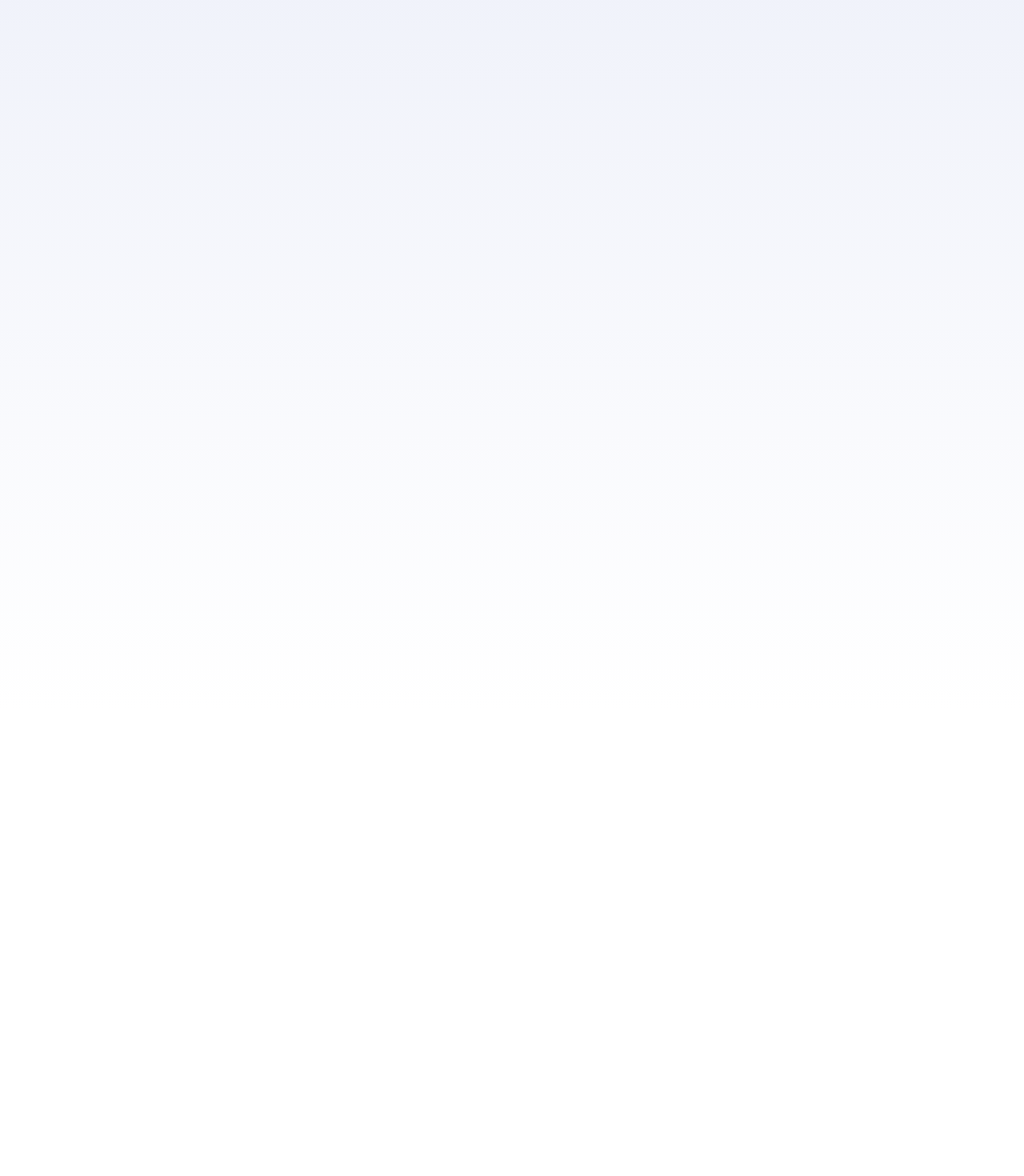
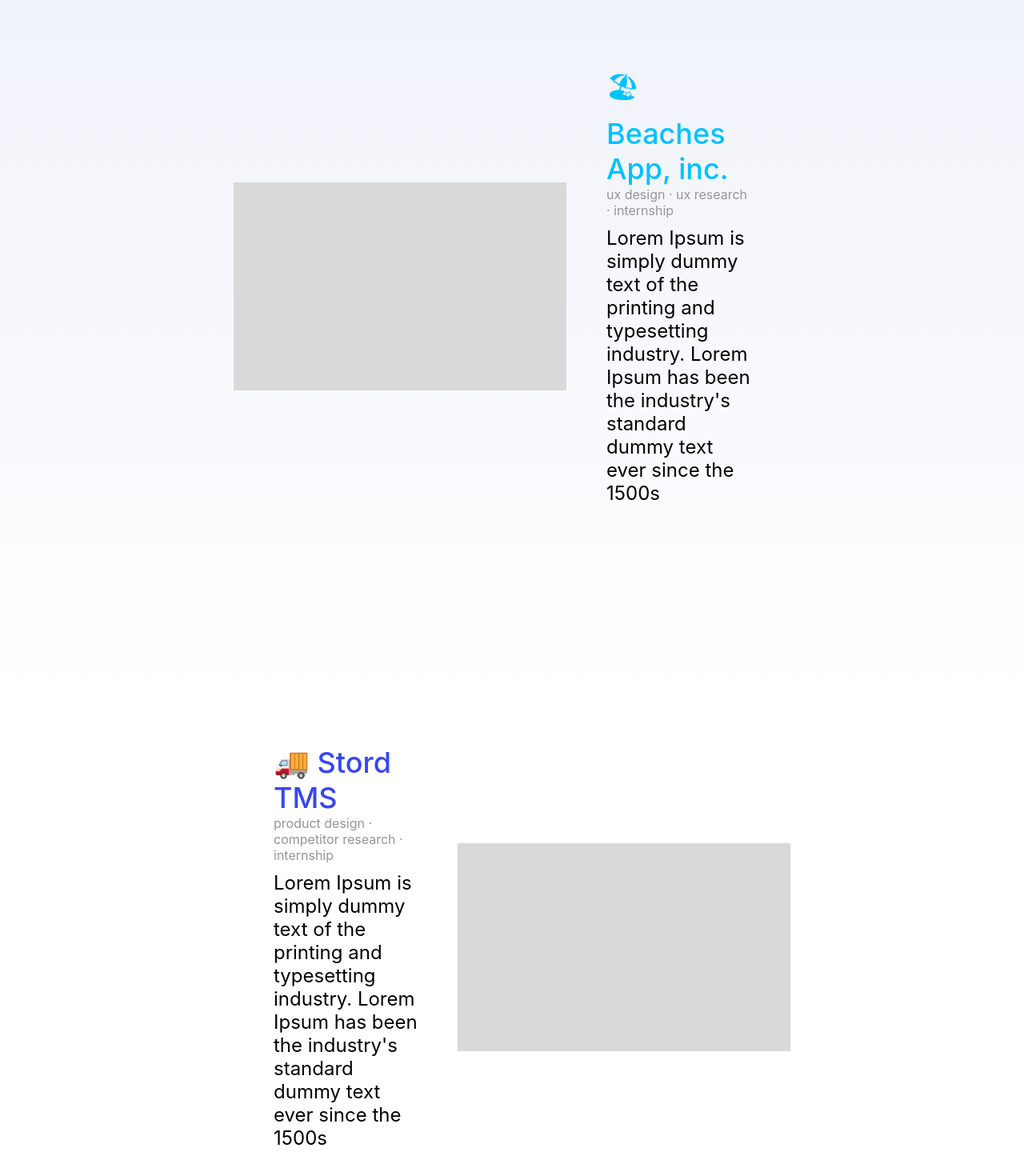
Before and after one commit to x4kUHD/port2, a React (Create React App) app in the folder my-app/: page / in a window 1280 px wide. Shown: the part 1110-2580 px from the top of the page at 80% size. Before the commit the page ends 2000 px from the top, so only its background shows below. Built offline with nearby package versions, Linux system fonts and the light colour scheme; a web font is replaced by a local one.

Commit message:
12/24/2023

```diff
--- a/my-app/src/App.js
+++ b/my-app/src/App.js
@@ -1,6 +1,7 @@
 import styles from "./main.module.css";
 import React from "react";
 import NavBar from "./components/NavBar";
+import tmp from "./images/tmp.png";
 
 function App() {
   return (
@@ -30,6 +31,77 @@
           </div>
         </div>
       </div>
+      {/* projects */}
+      <div className={styles.projects}>
+        {/* Beaches App */}
+        <a href="">
+          <div className={styles.projectContainer}>
+            <img className={styles.thumbnail} src={tmp} alt="" />
+            <div className={styles.textContainer}>
+              <div className={styles.ptext1} style={{ color: "#00C2FF" }}>
+                🏖 Beaches App, inc.
+              </div>
+              <div className={styles.ptext2}>
+                ux design · ux research · internship
+              </div>
+              <div className={styles.ptext3}>
+                Lorem Ipsum is simply dummy text of the printing and typesetting
+                industry. Lorem Ipsum has been the industry's standard dummy
+                text ever since the 1500s
+              </div>
+            </div>
+          </div>
+        </a>
+        {/* Stord */}
+        <a href="">
+          <div className={styles.projectContainer}>
+            <div className={styles.textContainer}>
+              <div className={styles.ptext1} style={{ color: "#3646F5" }}>
+                🚚 Stord TMS{" "}
+              </div>
+              <div className={styles.ptext2}>
+                product design · competitor research · internship
+              </div>
+              <div className={styles.ptext3}>
+                Lorem Ipsum is simply dummy text of the printing and typesetting
+                industry. Lorem Ipsum has been the industry's standard dummy
+                text ever since the 1500s
+              </div>
+            </div>
+            <img className={styles.thumbnail} src={tmp} alt="" />
+          </div>
+        </a>
+        {/* ios calendar */}
+        <a href="">
+          <div className={styles.projectContainer}>
+            <img className={styles.thumbnail} src={tmp} alt="" />
+            <div className={styles.textContainer}>
+              <div className={styles.ptext1}>📅 iOS Calendar Case Study</div>
+              <div className={styles.ptext2}>ux design · ux research</div>
+              <div className={styles.ptext3}>
+                Lorem Ipsum is simply dummy text of the printing and typesetting
+                industry. Lorem Ipsum has been the industry's standard dummy
+                text ever since the 1500s
+              </div>
+            </div>
+          </div>
+        </a>
+        {/* ios phone */}
+        <a href="">
+          <div className={styles.projectContainer}>
+            <div className={styles.textContainer}>
+              <div className={styles.ptext1}>📱iOS Phone App Redesign</div>
+              <div className={styles.ptext2}>ux design · ux research</div>
+              <div className={styles.ptext3}>
+                Lorem Ipsum is simply dummy text of the printing and typesetting
+                industry. Lorem Ipsum has been the industry's standard dummy
+                text ever since the 1500s
+              </div>
+            </div>
+            <img className={styles.thumbnail} src={tmp} alt="" />
+          </div>
+        </a>
+      </div>
     </div>
   );
 }
--- a/my-app/src/main.module.css
+++ b/my-app/src/main.module.css
@@ -56,3 +56,44 @@
   margin-left: 5%;
   margin-top: 15%;
 }
+
+::selection {
+  color: white;
+  background: grey;
+}
+
+.projects {
+  margin-top: 40%;
+}
+
+a {
+  text-decoration: none;
+}
+
+.projectContainer {
+  color: black;
+  padding: 100px;
+  display: flex;
+  margin: auto;
+  align-items: center;
+  width: 70%;
+}
+
+.textContainer {
+  padding: 50px;
+}
+
+.ptext1 {
+  font-weight: 500;
+  font-size: 36px;
+}
+
+.ptext2 {
+  font-size: 16px;
+  color: #959595;
+}
+
+.ptext3 {
+  font-size: 24px;
+  margin-top: 10px;
+}
```
Also changed, not shown: my-app/src/images/tmp.png (added).
